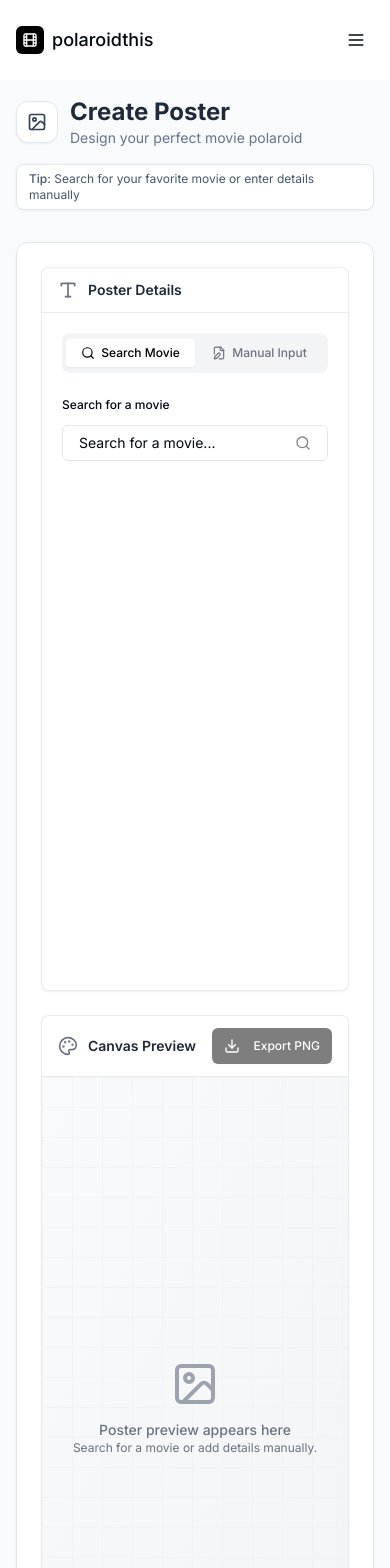
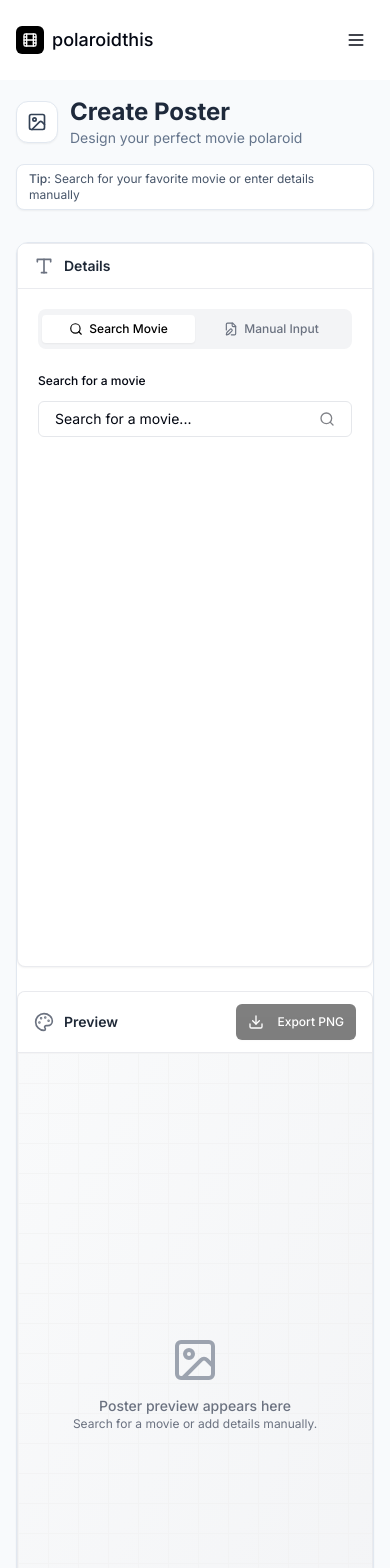
Before and after one commit to yafyx/polaroidthis, a Next.js app: page /create in a window 390 px wide. Shown: the top 1568 px of the page. Built offline with nearby package versions, Linux system fonts and the light colour scheme.

Commit message:
Simplify Poster Generator UI
Refines panel header titles for conciseness in the poster generator.
Removes animation from the poster preview for simplification.
Adjusts layout to utilize a wider grid, enhancing responsiveness on larger screens.

```diff
--- a/components/poster-generator.tsx
+++ b/components/poster-generator.tsx
@@ -160,7 +160,7 @@ export default function PosterGenerator({ initialData }: PosterGeneratorProps) {
       animate={{ opacity: 1 }}
       transition={{ duration: 0.3, delay: 0.1 }}
     >
-      <PanelHeader icon={Type} title="Poster Details"></PanelHeader>
+      <PanelHeader icon={Type} title="Details"></PanelHeader>
 
       <div className="p-5 flex-grow overflow-y-auto">
         <Tabs
@@ -218,7 +218,7 @@ export default function PosterGenerator({ initialData }: PosterGeneratorProps) {
       animate={{ opacity: 1 }}
       transition={{ duration: 0.3, delay: 0.2 }}
     >
-      <PanelHeader icon={Palette} title="Canvas Preview">
+      <PanelHeader icon={Palette} title="Preview">
         <TooltipProvider delayDuration={100}>
           <Tooltip>
             <TooltipTrigger asChild>
@@ -258,9 +258,6 @@ export default function PosterGenerator({ initialData }: PosterGeneratorProps) {
               <motion.div
                 key="poster-preview"
                 className="relative transition-all duration-300 ease-out"
-                initial={{ scale: 0.9, opacity: 0 }}
-                animate={{ scale: 1, opacity: 1 }}
-                exit={{ scale: 0.9, opacity: 0 }}
               >
                 <PosterPreview ref={posterRef} movieData={movieData} />
               </motion.div>
@@ -282,9 +279,13 @@ export default function PosterGenerator({ initialData }: PosterGeneratorProps) {
   );
 
   return (
-    <div className="grid grid-cols-1 lg:grid-cols-2 gap-6 p-6 max-w-screen-xl mx-auto">
-      <InputPanel />
-      <CanvasPanel />
+    <div className="grid grid-cols-1 lg:grid-cols-5 gap-6">
+      <div className="lg:col-span-2">
+        <InputPanel />
+      </div>
+      <div className="lg:col-span-3">
+        <CanvasPanel />
+      </div>
     </div>
   );
 }
```
